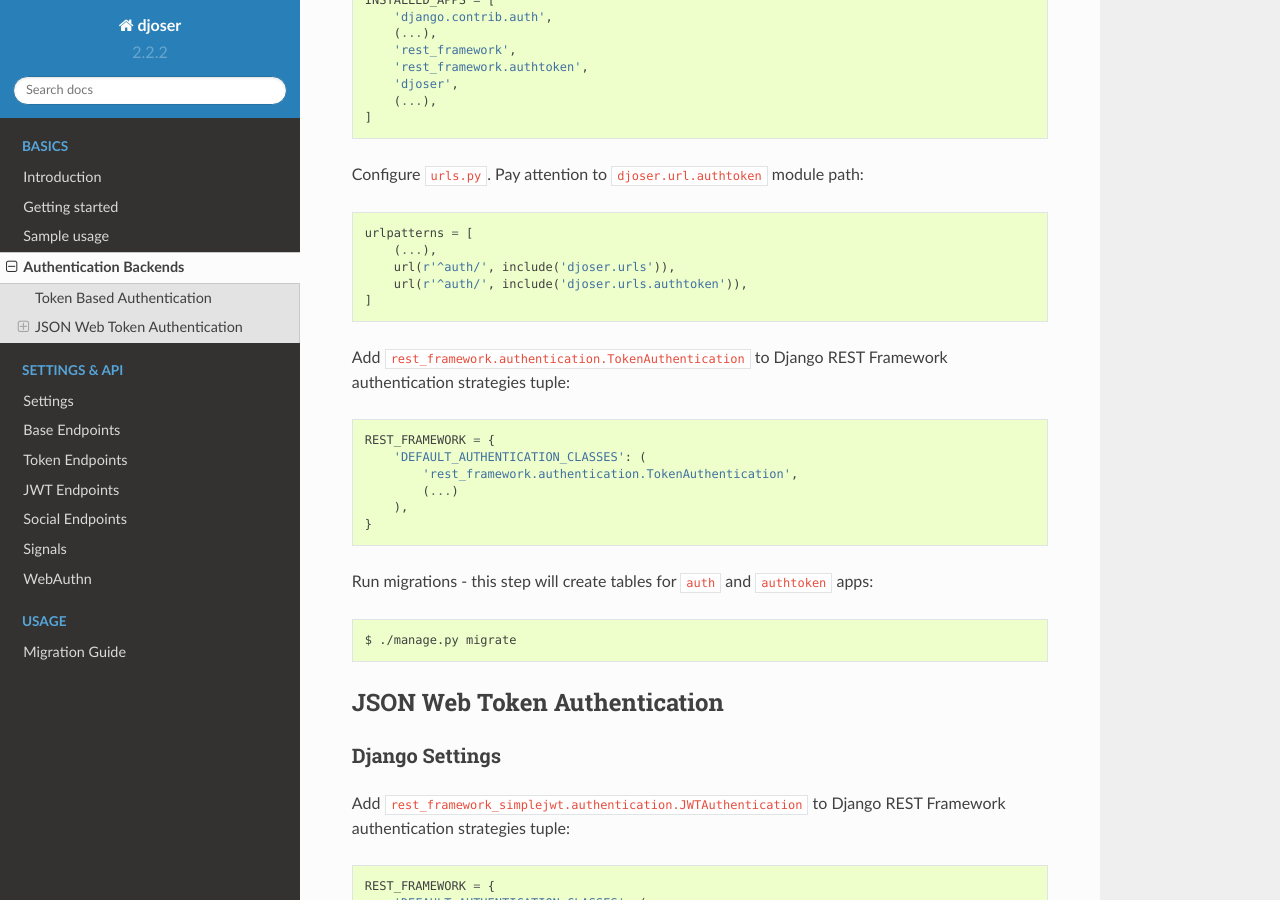
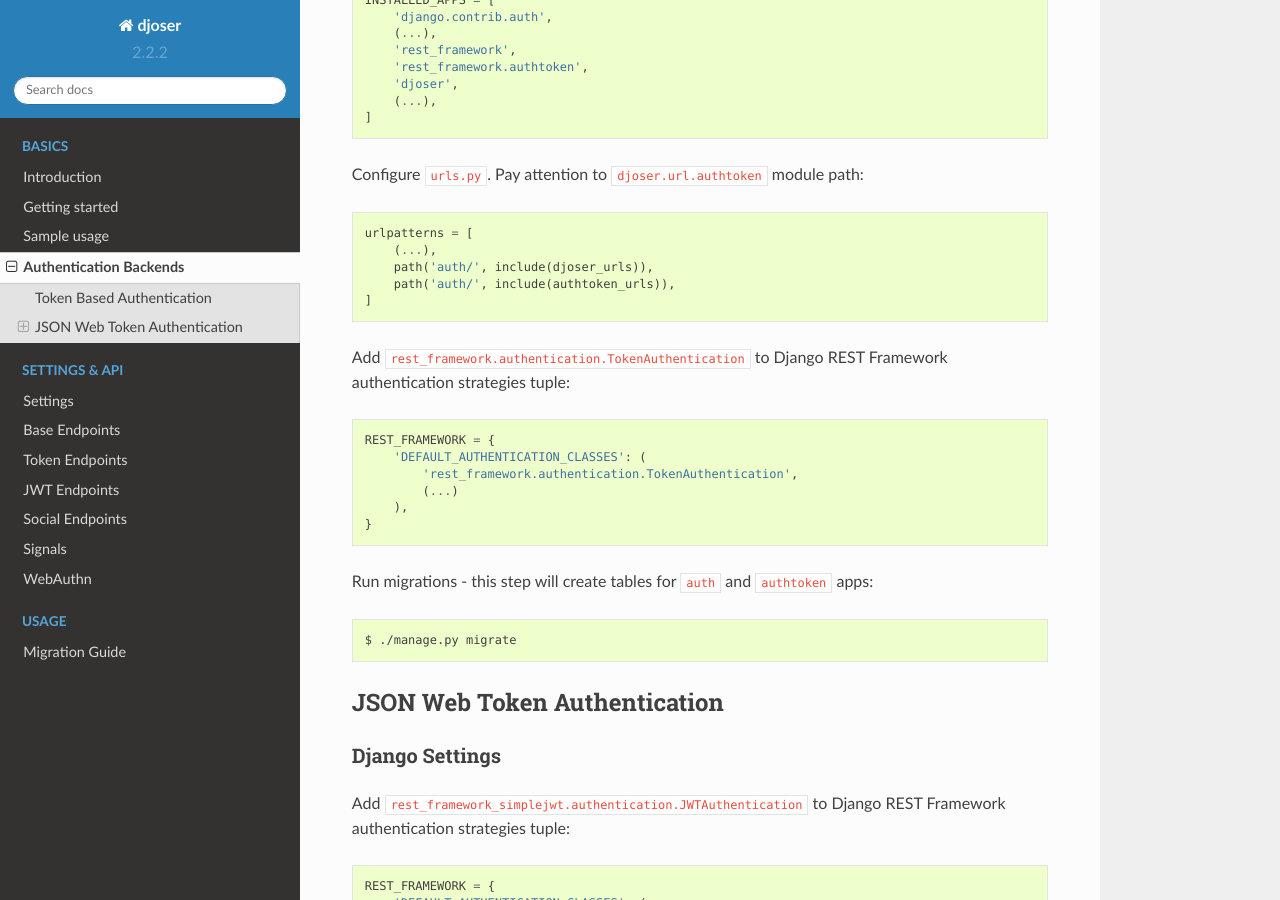
Before and after one commit to sunscrapers/djoser, a Sphinx documentation site: the page built from docs/source/authentication_backends.rst, in a window 1280 px wide and 900 px high, scrolled down 411 px. Built offline with Sphinx 7.4.7 and the Read the Docs theme 2.0.0, drawn with Linux system fonts in a browser that asks for light colours.

Commit message:
Update authentication_backends.rst to use the recent path() method, instead of the url() method
The url() method is no longer common, as a junior dev in python and django i was surprised to see the use of url() for declaring djoser path as I am more familiar with the path(). The some study on which is most common and realised that of path is more up to date and should also be more frequent this days, so I felt it would be great if djoser docks is updated to use the most recent path() instead as it eliminates the regex start flage (^) and the use of raw string , which looks a bit more complex to a rookie like myself.

```diff
--- a/docs/source/authentication_backends.rst
+++ b/docs/source/authentication_backends.rst
@@ -30,8 +30,8 @@ Configure ``urls.py``. Pay attention to ``djoser.url.authtoken`` module path:
 
     urlpatterns = [
         (...),
-        url(r'^auth/', include('djoser.urls')),
-        url(r'^auth/', include('djoser.urls.authtoken')),
+        path('auth/', include(djoser_urls)),
+        path('auth/', include(authtoken_urls)),
     ]
 
 Add ``rest_framework.authentication.TokenAuthentication`` to Django REST Framework
```
